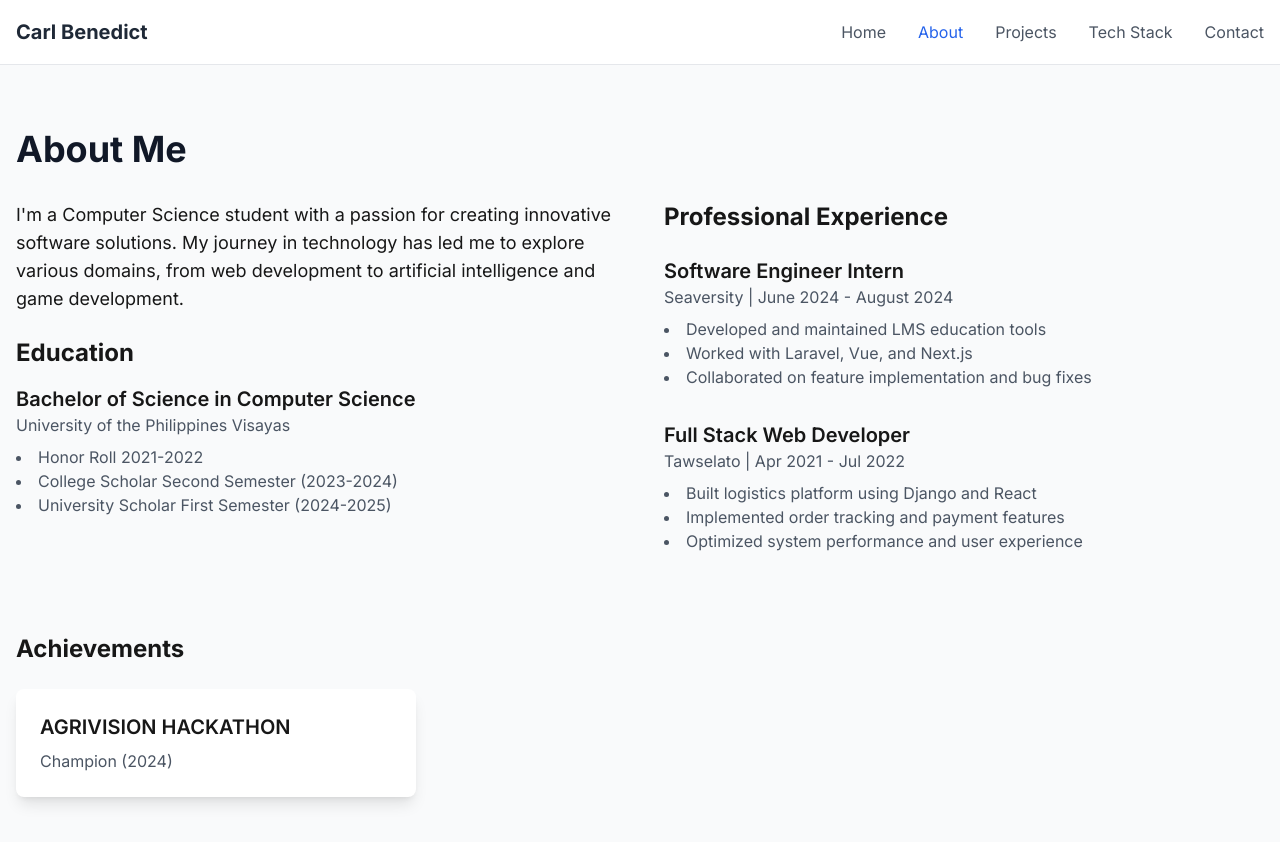
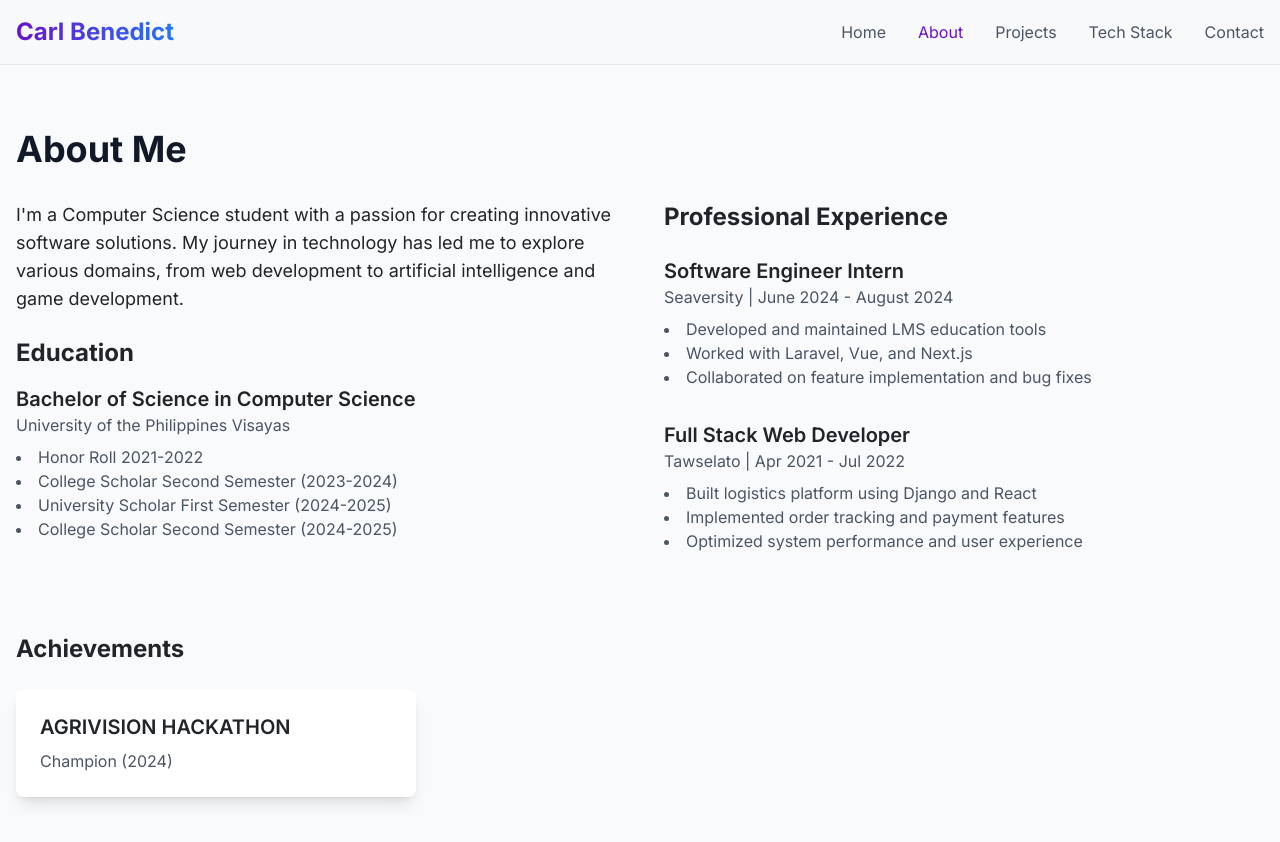
Before and after one commit to HENERALPEPITO/portfolio-website, a Next.js app: page /about in a window 1280 px wide. Shown: the top 842 px of the page. Built offline with nearby package versions, Linux system fonts and the light colour scheme.

Commit message:
Update: added css and prior li

```diff
--- a/src/app/about/page.tsx
+++ b/src/app/about/page.tsx
@@ -21,6 +21,7 @@ export default function About() {
                   <li>Honor Roll 2021-2022</li>
                   <li>College Scholar Second Semester (2023-2024)</li>
                   <li>University Scholar First Semester (2024-2025)</li>
+                  <li>College Scholar Second Semester (2024-2025)</li>
                 </ul>
               </div>
             </div>
--- a/src/app/globals.css
+++ b/src/app/globals.css
@@ -6,14 +6,20 @@
 @tailwind utilities;
 
 :root {
-  --background: #ffffff;
-  --foreground: #171717;
+  --background: #f8f9fa;
+  --foreground: #212529;
+  --primary: #6a11cb;
+  --secondary: #2575fc;
+  --accent: #ff6b6b;
 }
 
 @media (prefers-color-scheme: dark) {
   :root {
-    --background: #0a0a0a;
-    --foreground: #ededed;
+    --background: #121212;
+    --foreground: #e0e0e0;
+    --primary: #be93fd;
+    --secondary: #7ba8ff;
+    --accent: #ff6b6b;
   }
 }
 
--- a/src/components/Navbar.tsx
+++ b/src/components/Navbar.tsx
@@ -6,48 +6,48 @@ export default function Navbar() {
   const pathname = usePathname();
 
   return (
-    <nav className="sticky top-0 z-50 bg-white/80 dark:bg-gray-900/80 backdrop-blur-sm border-b border-gray-200 dark:border-gray-800">
+    <nav className="sticky top-0 z-50 bg-[var(--background)]/80 backdrop-blur-sm border-b border-gray-200 dark:border-gray-800">
       <div className="container mx-auto px-4">
         <div className="flex items-center justify-between h-16">
-          <Link href="/" className="text-xl font-bold text-gray-800 dark:text-white hover:text-blue-600 transition-colors">
+          <Link href="/" className="text-2xl font-bold text-transparent bg-clip-text bg-gradient-to-r from-[var(--primary)] to-[var(--secondary)]">
             Carl Benedict
           </Link>
 
           <div className="hidden md:flex space-x-8">
             <Link
               href="/"
-              className={`${pathname === '/' ? 'text-blue-600' : 'text-gray-600 dark:text-gray-300'} hover:text-blue-600 transition-colors`}
+              className={`${pathname === '/' ? 'text-[var(--primary)]' : 'text-gray-600 dark:text-gray-300'} hover:text-[var(--primary)] transition-colors`}
             >
               Home
             </Link>
             <Link
               href="/about"
-              className={`${pathname === '/about' ? 'text-blue-600' : 'text-gray-600 dark:text-gray-300'} hover:text-blue-600 transition-colors`}
+              className={`${pathname === '/about' ? 'text-[var(--primary)]' : 'text-gray-600 dark:text-gray-300'} hover:text-[var(--primary)] transition-colors`}
             >
               About
             </Link>
             <Link
               href="/projects"
-              className={`${pathname === '/projects' ? 'text-blue-600' : 'text-gray-600 dark:text-gray-300'} hover:text-blue-600 transition-colors`}
+              className={`${pathname === '/projects' ? 'text-[var(--primary)]' : 'text-gray-600 dark:text-gray-300'} hover:text-[var(--primary)] transition-colors`}
             >
               Projects
             </Link>
             <Link
               href="/tech-stack"
-              className={`${pathname === '/tech-stack' ? 'text-blue-600' : 'text-gray-600 dark:text-gray-300'} hover:text-blue-600 transition-colors`}
+              className={`${pathname === '/tech-stack' ? 'text-[var(--primary)]' : 'text-gray-600 dark:text-gray-300'} hover:text-[var(--primary)] transition-colors`}
             >
               Tech Stack
             </Link>
             <Link
               href="/contact"
-              className={`${pathname === '/contact' ? 'text-blue-600' : 'text-gray-600 dark:text-gray-300'} hover:text-blue-600 transition-colors`}
+              className={`${pathname === '/contact' ? 'text-[var(--primary)]' : 'text-gray-600 dark:text-gray-300'} hover:text-[var(--primary)] transition-colors`}
             >
               Contact
             </Link>
           </div>
 
           {/* Mobile menu button */}
-          <button className="md:hidden p-2 rounded-md text-gray-600 dark:text-gray-300 hover:text-blue-600 focus:outline-none">
+          <button className="md:hidden p-2 rounded-md text-gray-600 dark:text-gray-300 hover:text-[var(--primary)] focus:outline-none">
             <svg className="h-6 w-6" fill="none" viewBox="0 0 24 24" stroke="currentColor">
               <path strokeLinecap="round" strokeLinejoin="round" strokeWidth={2} d="M4 6h16M4 12h16M4 18h16" />
             </svg>
```
